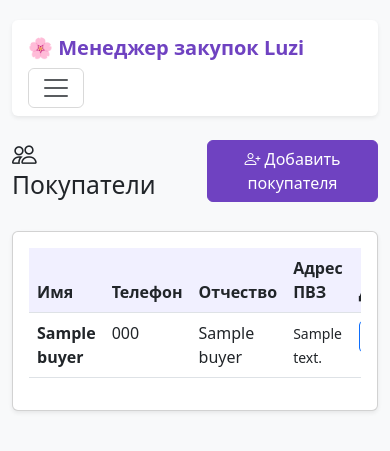
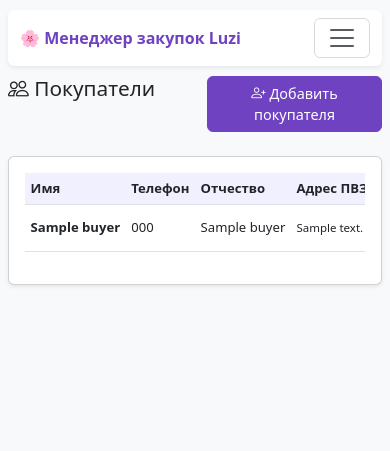
Before and after one commit to Azzara-wow/aroma-manager, a FastAPI app: page /buyers in a window 390 px wide. Shown: the top 451 px of the page. Run offline with FastAPI, Linux system fonts and the light colour scheme; tables that the repository leaves empty hold one stand-in row (values such as "Sample post").

Commit message:
Адаптация страницы закупки для мобильных

```diff
--- a/templates/base.html
+++ b/templates/base.html
@@ -78,11 +78,43 @@
         .dashboard-card:hover {
             transform: translateY(-2px);
         }
+
+        .zakupka-table {
+            max-height: 600px;
+            overflow-y: auto;
+        }
+
+        @media (max-width: 768px) {
+            body { padding-top:10px; }
+            .container-fluid { padding-left:8px; padding-right:8px; }
+            .navbar { margin-bottom:10px !important; padding:.5rem .75rem !important; }
+            .navbar-brand { font-size:1rem; }
+            h2 { font-size:1.3rem; margin-bottom:.5rem; }
+            .btn { padding:.35rem .6rem; font-size:.9rem; }
+            .nav-tabs { display:flex; flex-wrap:nowrap; }
+            .nav-tabs .nav-item { flex:1; }
+            .nav-tabs .nav-link {
+                width:100%;
+                text-align:center;
+                padding:.5rem .25rem;
+                font-size:.9rem;
+            }
+            .table { font-size:.82rem; }
+            .table th, .table td {
+                padding:.35rem !important;
+                white-space:nowrap;
+                vertical-align:middle;
+            }
+            .status-checkbox { width:28px; height:28px; }
+            .progress { height:22px; }
+            .progress-bar { font-size:.75rem; line-height:22px; }
+            .source-badge { font-size:.6rem; padding:2px 5px; }
+            .zakupka-table { max-height:none; }
+        }
     </style>
 </head>
 <body>
 <div class="container-fluid">
-        <!-- Навигация -->
 <nav class="navbar navbar-expand-lg navbar-light bg-white rounded shadow-sm mb-4 px-3">
 <a class="navbar-brand" href="/">🌸 Менеджер закупок Luzi</a>
 <button class="navbar-toggler" type="button" data-bs-toggle="collapse" data-bs-target="#navbarNav">
@@ -90,29 +122,16 @@
 </button>
 <div class="collapse navbar-collapse" id="navbarNav">
 <ul class="navbar-nav ms-auto">
-                    <li class="nav-item">
-                        <a class="nav-link" href="/"><i class="bi bi-speedometer2"></i> Дашборд</a>
-                    </li>
-                    <li class="nav-item">
-                        <a class="nav-link" href="/zakupka/new"><i class="bi bi-plus-circle"></i> Новая закупка</a>
-                    </li>
-                    <li class="nav-item">
-                        <a class="nav-link" href="/nalichie/new"><i class="bi bi-box"></i> + Наличие</a>
-                    </li>
-                    <li class="nav-item">
-                        <a class="nav-link" href="/nalichie"><i class="bi bi-list-ul"></i> Заказы наличия</a>
-                    </li>
-                    <li class="nav-item">
-                        <a class="nav-link" href="/buyers"><i class="bi bi-people"></i> Покупатели</a>
-                    </li>
+<li class="nav-item"><a class="nav-link" href="/"><i class="bi bi-speedometer2"></i> Дашборд</a></li>
+<li class="nav-item"><a class="nav-link" href="/zakupka/new"><i class="bi bi-plus-circle"></i> Новая закупка</a></li>
+<li class="nav-item"><a class="nav-link" href="/nalichie/new"><i class="bi bi-box"></i> + Наличие</a></li>
+<li class="nav-item"><a class="nav-link" href="/nalichie"><i class="bi bi-list-ul"></i> Заказы наличия</a></li>
+<li class="nav-item"><a class="nav-link" href="/buyers"><i class="bi bi-people"></i> Покупатели</a></li>
 </ul>
 </div>
 </nav>
-
-        <!-- Основной контент -->
 {% block content %}{% endblock %}
 </div>
-
 <script src="https://cdn.jsdelivr.net/npm/bootstrap@5.3.0/dist/js/bootstrap.bundle.min.js"></script>
 {% block scripts %}{% endblock %}
 </body>
```
Also changed, not shown: data.db. Lines whose indentation alone changed are shown as unchanged.
